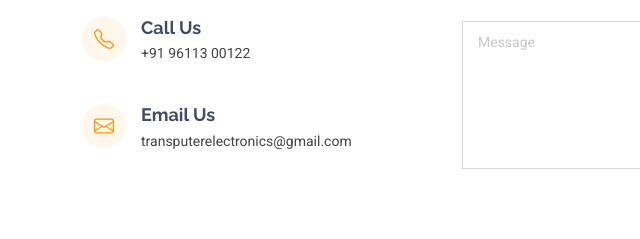
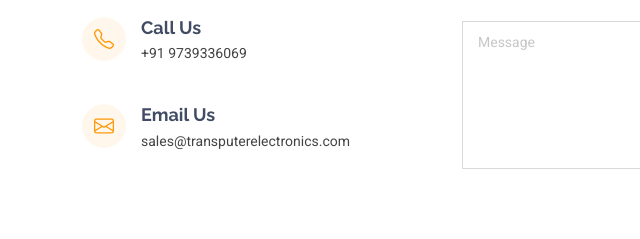
Before and after one commit to Mamatharamu/TransputerElectronics, a plain HTML site: page index.html in a window 1280 px wide. Shown: the part 6933-7172 px from the top of the page, 0-640 px from the left. Drawn offline with Linux system fonts and the light colour scheme.

Commit message:
Email ID update

```diff
--- a/index.html
+++ b/index.html
@@ -538,7 +538,7 @@
               <i class="bi bi-telephone flex-shrink-0"></i>
               <div>
                 <h3>Call Us</h3>
-                <p>+91 96113 00122</p>
+                <p>+91 9739336069</p>
               </div>
             </div><!-- End Info Item -->
 
@@ -546,7 +546,7 @@
               <i class="bi bi-envelope flex-shrink-0"></i>
               <div>
                 <h3>Email Us</h3>
-                <p>transputerelectronics@gmail.com</p>
+                <p>sales@transputerelectronics.com</p>
               </div>
             </div><!-- End Info Item -->
 
```
Also changed, not shown: assets/img/apple-touch-icon.png (deleted), assets/img/favicon.png (deleted), 1 other file.
